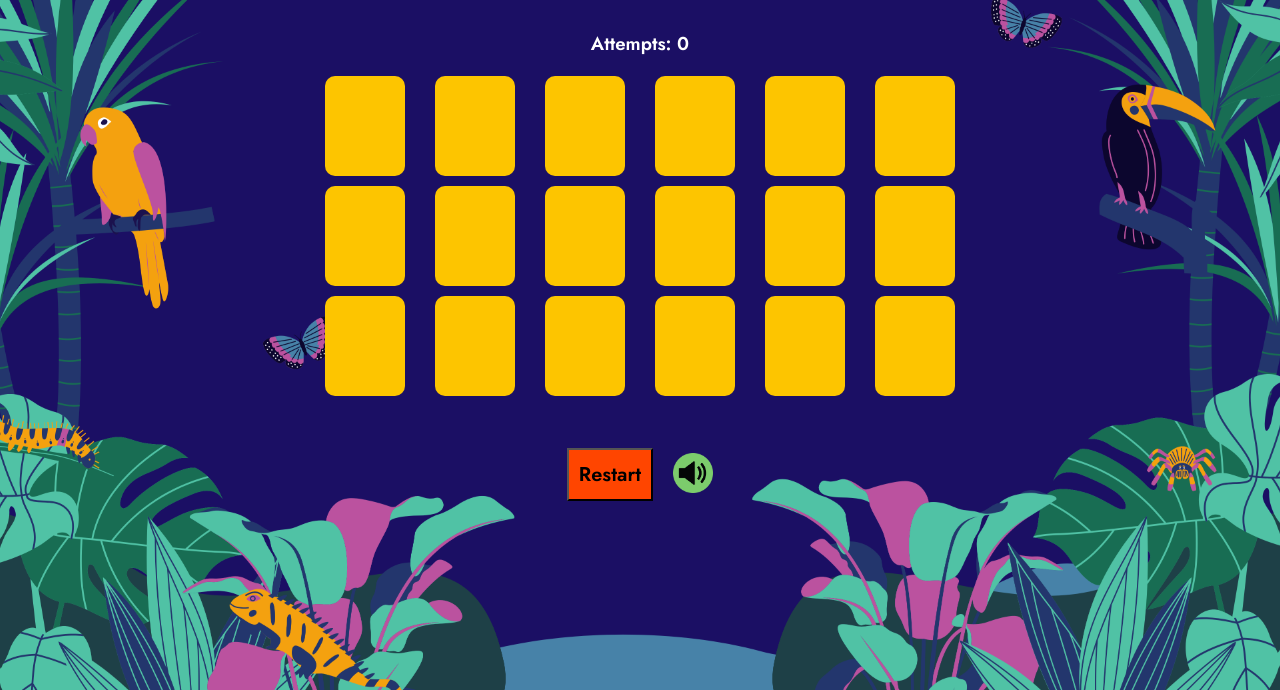
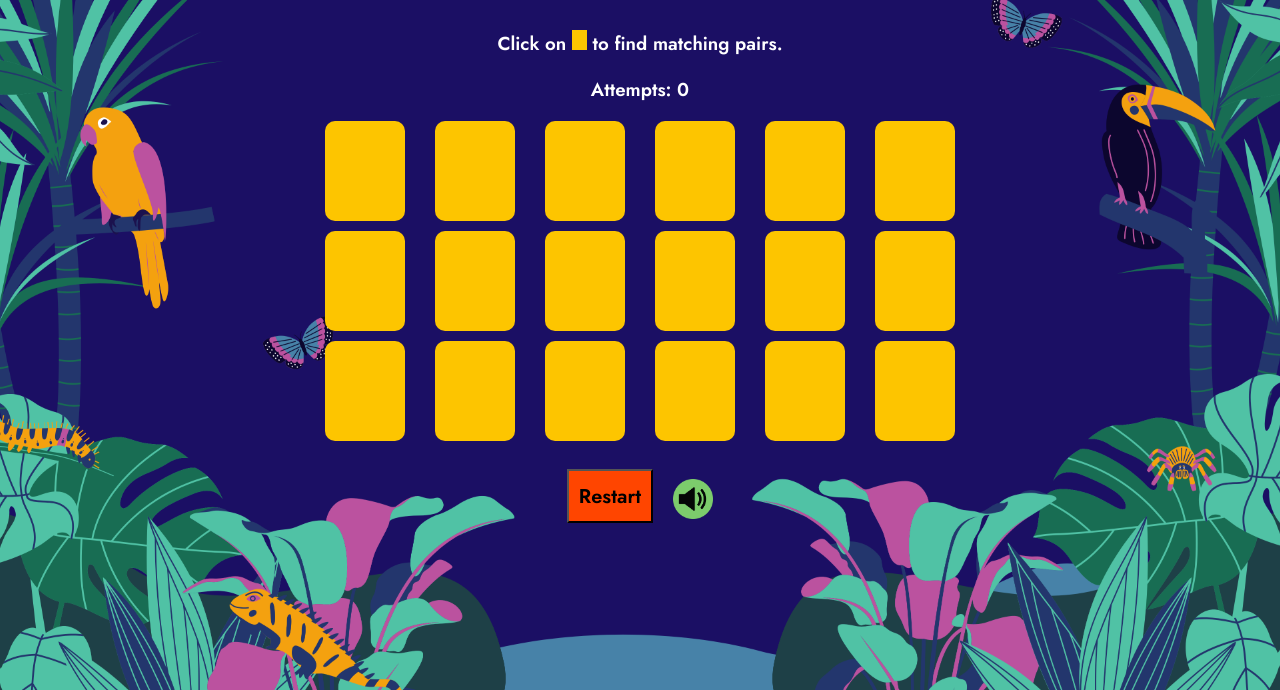
Before and after one commit to Emily-Rodden7/Memory-Match-Up, a plain HTML site: page index.html in a window 1280 px wide. Shown: the part 110-800 px from the top of the page. Drawn offline with Linux system fonts and the light colour scheme.

Commit message:
Added in a how to play.

```diff
--- a/assets/css/style.css
+++ b/assets/css/style.css
@@ -25,6 +25,12 @@ text-align: center;
 font-family: "Jost", sans-serif;
 }
 
+/* Small Yellow text card */
+.yellow-back {
+    width: 15px;
+    height: 20px;
+}
+
 /* position of restart button */
 .restart {
 display: flex;
@@ -41,7 +47,7 @@ color: black;
 font-weight: bold;
 font-family: "Jost", sans-serif;
 cursor: pointer;
-margin-top: 40px;
+margin-top: 15px;
 }
 
 /* When you hover over Restart Button */
@@ -56,7 +62,7 @@ cursor: pointer;
 width: 40px;
 height: 40px;
 padding-left: 20px;
-margin-top: 45px;
+margin-top: 25px;
 }
 
 /* Area where all the memory cards will be positioned */
--- a/index.html
+++ b/index.html
@@ -18,8 +18,10 @@
     </header>
 
     <!-- Attempts will be counted up-->
-    <div class="attempts"></div>
+    <div class="attempts">
+        <h3>Click on <img class = "yellow-back" src="assets/images/yellowback.png"/> to find matching pairs.</h3>
     <h3>Attempts: <span id="attempts">0</span></h3>
+    </div>
 
     <!-- Game section -->
        <div class="grid-container" id="gridContainer">
```
Also changed, not shown: assets/images/yellowback.png (added).
